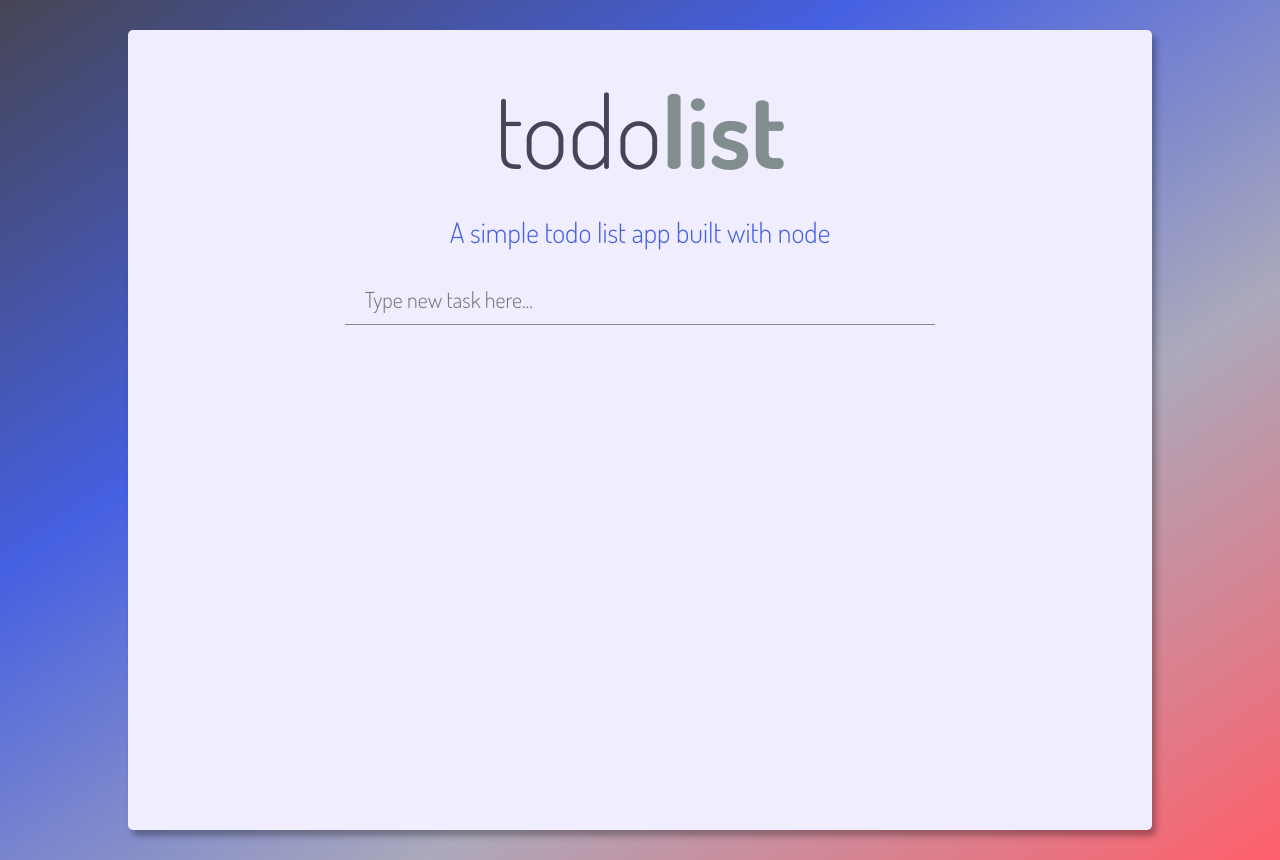
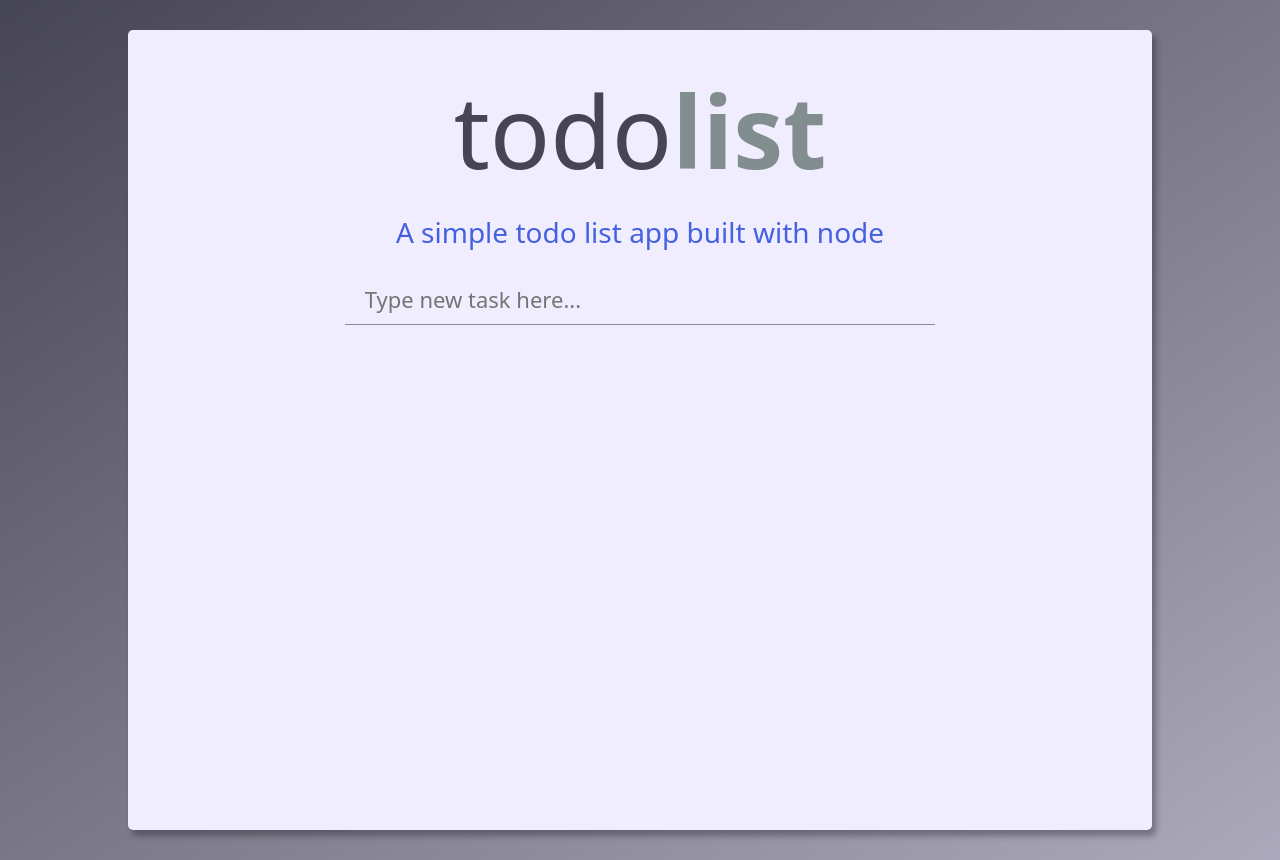
Before and after one commit to EmmaMorrison/todoList, a website: page views/index.html in a window 1280 px wide. Drawn offline with nearby package versions, Linux system fonts and the light colour scheme; files that its build step writes are made by us from their sources; no server answers.

Commit message:
updated font and gradient

```diff
--- a/public/styles/app.css
+++ b/public/styles/app.css
@@ -1,4 +1,4 @@
-@import url("https://fonts.googleapis.com/css?family=Dosis:300,400,700");
+@import url("https://fonts.googleapis.com/css?Noto+Sans:400,700");
 
 :root {
   --col-grey-1: #fefedf;
@@ -7,12 +7,14 @@
   --col-blue-1: #4560e1;
   --col-blue-2: #464555;
 
-  --col-delete: #ff5f6a;
+  --col-delete: #fc0d1d;
 
   --col-main: #f0edff;
 
   --gradient-1: linear-gradient(to right bottom, #f9f871, #ffc359, #ff5c9b, #cf53c8, #4560e1);
-  --gradient-2: linear-gradient(to right bottom, #464555, #4560e1, #aba9bb, #ff5f6a);
+  --gradient-2: linear-gradient(to right bottom, #464555, #aba9bb);
+
+  --font-main: "Noto Sans", sans-serif;
 }
 
 *,
@@ -30,8 +32,8 @@ html {
       font-size: 60%; } }
 
 body {
-  font-family: "Dosis", sans-serif;
-  font-weight: 300;
+  font-family: var(--font-main);
+  font-weight: 400;
   line-height: 1.6; }
 
 @font-face {
@@ -79,14 +81,14 @@ body {
   .header__title {
     font-size: 10rem;
     color: var(--col-blue-2);
-    font-weight: 300; }
+    font-weight: 400; }
     .header__title--span {
       font-weight: 700;
       color: var(--col-grey-2); }
   .header__subtitle {
     font-size: 2.8rem;
     color: var(--col-blue-1);
-    font-weight: 300; }
+    font-weight: 400; }
 
 
 body {
@@ -142,7 +144,7 @@ body {
     height: 5rem;
     padding-left: 2rem;
     background: none;
-    font-family: "Dosis", sans-serif;
+    font-family: var(--font-main);
     font-weight: 300;
     color: var(--col-blue-1);
     font-size: 2.2rem;
@@ -159,7 +161,7 @@ body {
   align-self: center;
   width: 60%;
   margin-top: 2rem;
-  font-family: "Dosis", sans-serif;
+  font-family: var(--font-main);
   font-size: 2rem;
   color: var(--col-blue-1);
   list-style-type: none; }
```
